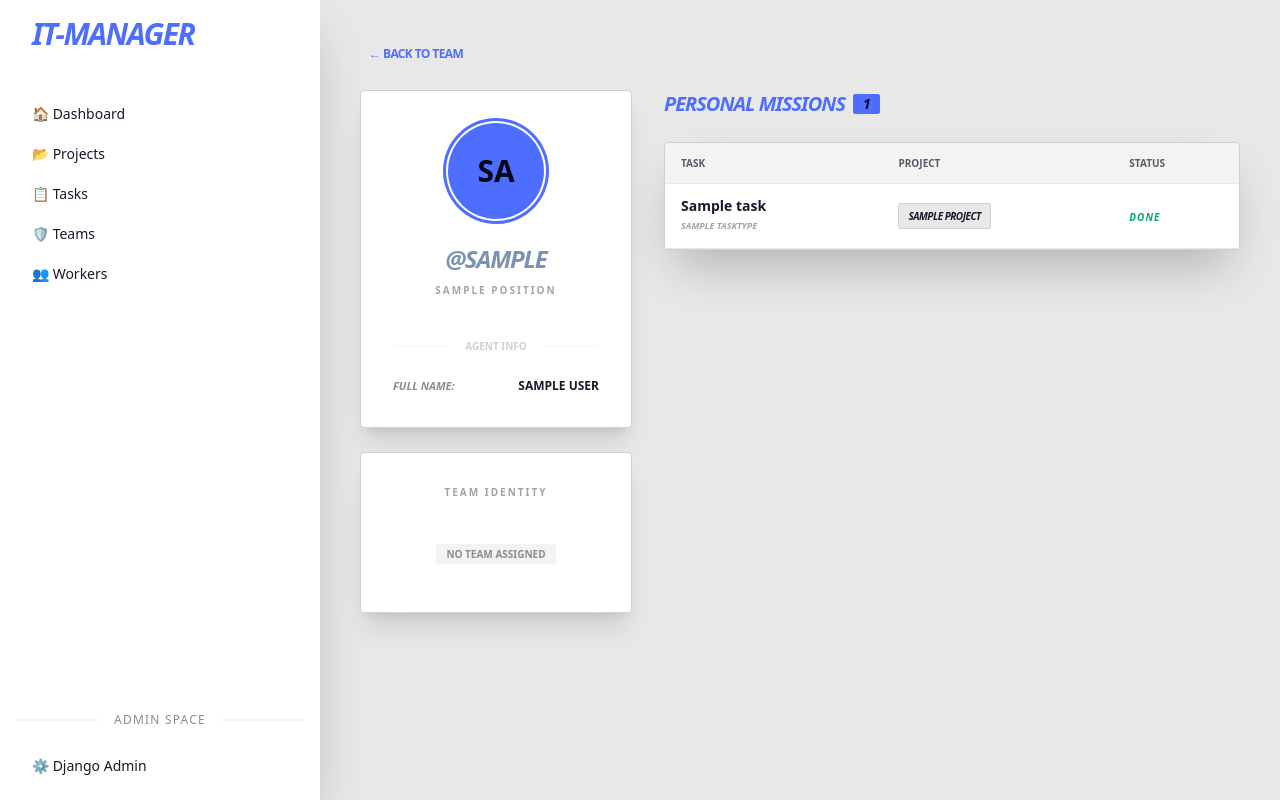
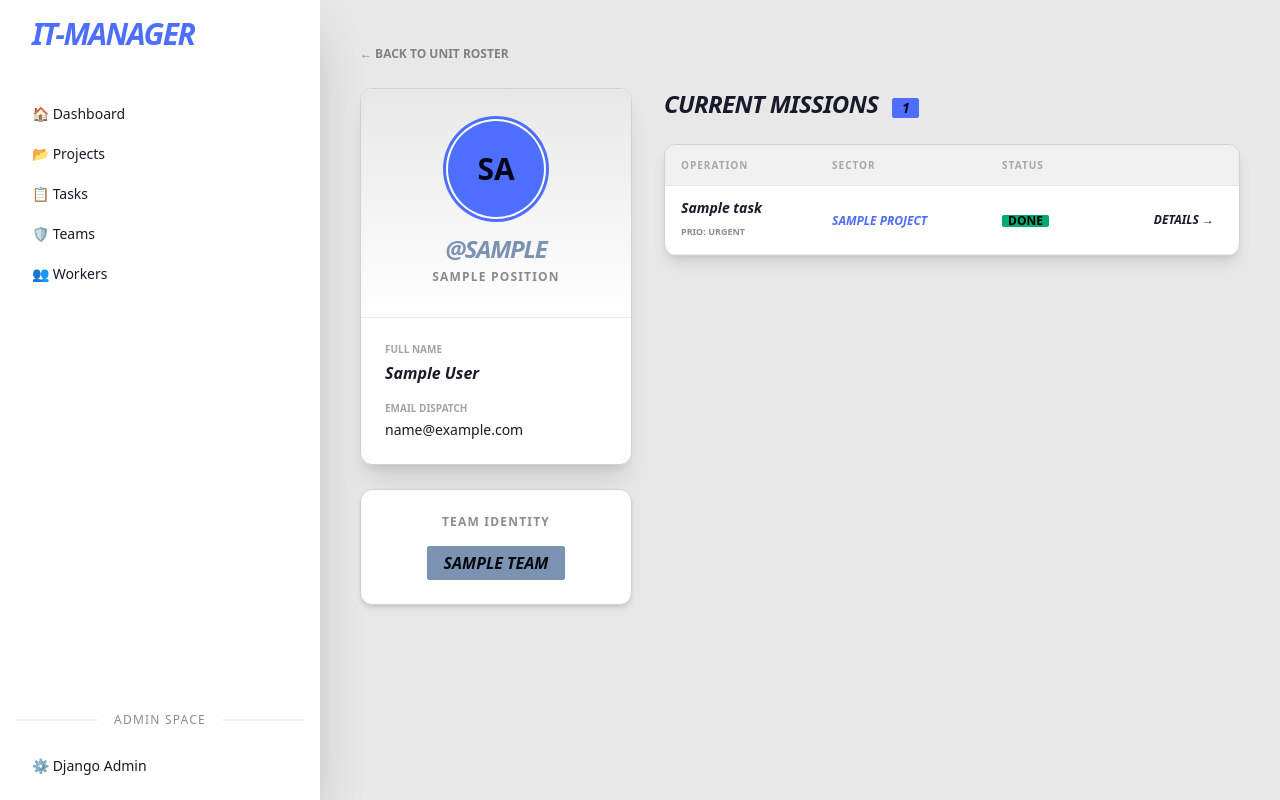
Before and after one commit to AlexMishKo/it-task-manager, a Django app: page /workers/1/ in a window 1280 px wide. Run offline with Django 5.2, Linux system fonts and the light colour scheme; tables that the repository leaves empty hold one stand-in row (values such as "Sample post"); parts of the project's set-up code (start-up, migrations or seed data) failed here and were passed over; some libraries are stand-ins or nearby versions.

Commit message:
feat teasm_detail_view

```diff
--- a/manager/urls.py
+++ b/manager/urls.py
@@ -7,6 +7,8 @@ from .views import (
     TaskDetailView,
     WorkerDetailView,
     TeamListView,
+    ProjectDetailView,
+    TeamDetailView,
 )
 
 urlpatterns = [
@@ -17,6 +19,8 @@ urlpatterns = [
     path("tasks/<int:pk>/", TaskDetailView.as_view(), name="task-detail"),
     path("workers/<int:pk>/", WorkerDetailView.as_view(), name="worker-detail"),
     path("teams/", TeamListView.as_view(), name="team-list"),
+    path("projects/<int:pk>/", ProjectDetailView.as_view(), name="project-detail"),
+    path("teams/<int:pk>", TeamDetailView.as_view(), name="team-detail"),
 ]
 
 app_name = "manager"
--- a/manager/views.py
+++ b/manager/views.py
@@ -1,3 +1,4 @@
+from django.db.models import Q
 from django.shortcuts import render
 from django.views import generic
 from .models import (
@@ -95,6 +96,15 @@ class WorkerDetailView(generic.DetailView):
             "teams__projects"
         )
 
+    def get_context_data(self, **kwargs):
+        context = super().get_context_data(**kwargs)
+        worker = self.object
+        all_missions = Task.objects.filter(
+            Q(assignees=worker) | Q(team__in=worker.teams.all())
+        ).distinct().select_related("project", "task_type")
+        context["all_missions"] = all_missions
+        return context
+
 
 class ProjectListView(generic.ListView):
     model = Project
@@ -115,6 +125,18 @@ class ProjectListView(generic.ListView):
         return context
 
 
+class ProjectDetailView(generic.DetailView):
+    model = Project
+    template_name = "manager/project_detail.html"
+    context_object_name = "project"
+
+    def get_queryset(self):
+        return Project.objects.prefetch_related(
+            "teams__workers",
+            "tasks__assignees",
+        )
+
+
 class TeamListView(generic.ListView):
     model = Team
     template_name = "manager/team_list.html"
@@ -123,3 +145,24 @@ class TeamListView(generic.ListView):
 
     def get_queryset(self):
         return Team.objects.prefetch_related("workers", "projects")
+
+
+class TeamDetailView(generic.DetailView):
+    model = Team
+    template_name = "manager/team_detail.html"
+    context_object_name = "team"
+
+    def get_queryset(self):
+        return Team.objects.prefetch_related(
+            "workers__position",
+            "projects"
+        )
+
+    def get_context_data(self, **kwargs):
+        context = super().get_context_data(**kwargs)
+        team = self.object
+
+        context["team_tasks"] = Task.objects.filter(team=team).select_related(
+            "project", "task_type"
+        )
+        return context
--- a/templates/manager/worker_detail.html
+++ b/templates/manager/worker_detail.html
@@ -1,119 +1,115 @@
 {% extends "base.html" %}
 
 {% block content %}
-<div class="max-w-5xl mx-auto">
 <div class="mb-6">
-        <a href="{% url 'manager:worker-list' %}" class="btn btn-ghost btn-xs font-black text-primary uppercase tracking-tighter">
-            ← Back to Team
+    <a href="{% url 'manager:worker-list' %}" class="text-xs font-bold uppercase opacity-50 hover:opacity-100 transition-opacity">
+        ← Back to unit roster
     </a>
 </div>
 
 <div class="grid grid-cols-1 lg:grid-cols-3 gap-8">
-        <div class="space-y-6">
-            <div class="card bg-base-100 shadow-xl border border-base-300">
-                <div class="card-body items-center text-center">
+    <div class="lg:col-span-1 space-y-6">
+        <div class="bg-base-100 border border-base-300 rounded-xl overflow-hidden shadow-xl">
+            <div class="p-8 text-center bg-gradient-to-b from-base-200 to-base-100">
                 <div class="avatar placeholder mb-4">
                     <div class="bg-primary text-primary-content rounded-full w-24 ring ring-primary ring-offset-base-100 ring-offset-2">
                         <span class="text-3xl font-black">{{ worker.username|slice:":2"|upper }}</span>
                     </div>
                 </div>
-                    <h2 class="text-2xl font-black italic uppercase tracking-tighter text-secondary">@{{ worker.username }}</h2>
-                    <p class="text-[10px] font-bold opacity-40 uppercase tracking-[0.2em] mb-4">
-                        {{ worker.position|default:"Specialist" }}
+                <h1 class="text-2xl font-black italic uppercase tracking-tighter text-secondary">
+                    @{{ worker.username }}
+                </h1>
+                <p class="text-xs font-bold opacity-50 uppercase tracking-widest mt-1">
+                    {{ worker.position.name|default:"Field Agent" }}
                 </p>
+            </div>
 
-                    <div class="divider uppercase text-[10px] opacity-20 font-black">Agent Info</div>
-
-                    <div class="w-full text-left space-y-3">
-                        <div class="flex justify-between items-center">
-                            <span class="text-[11px] font-bold opacity-50 uppercase italic">Full Name:</span>
-                            <span class="text-xs font-extrabold uppercase">{{ worker.first_name }} {{ worker.last_name }}</span>
+            <div class="p-6 border-t border-base-200">
+                <div class="space-y-4">
+                    <div>
+                        <span class="text-[10px] font-black opacity-40 uppercase block mb-1">Full Name</span>
+                        <p class="font-bold italic">{{ worker.first_name }} {{ worker.last_name }}</p>
+                    </div>
+                    <div>
+                        <span class="text-[10px] font-black opacity-40 uppercase block mb-1">Email Dispatch</span>
+                        <p class="text-sm">{{ worker.email|default:"No email secured" }}</p>
                     </div>
                 </div>
             </div>
         </div>
 
-            <div class="card bg-base-100 shadow-xl border border-base-300">
-                <div class="card-body">
-                    <h3 class="text-[10px] uppercase font-bold opacity-40 tracking-[0.2em] mb-4 text-center">Team Identity</h3>
-
-                    {% if worker.team %}
-                        <div class="flex flex-col items-center gap-3">
-                            <div class="text-lg font-black italic uppercase text-primary tracking-tighter">
-                                {{ worker.team.name }}
+        <div class="bg-base-100 border border-base-300 rounded-xl p-6 shadow-md">
+            <h3 class="text-xs font-black opacity-50 uppercase tracking-widest mb-4 text-center">Team Identity</h3>
+            <div class="flex flex-wrap gap-2 justify-center">
+                {% for team in worker.teams.all %}
+                    {# Посилання на деталі команди #}
+                    <a href="{% url 'manager:team-detail' team.id %}"
+                       class="badge badge-secondary badge-lg font-black italic uppercase p-4 hover:scale-105 transition-transform">
+                        {{ team.name }}
+                    </a>
+                {% empty %}
+                    <div class="text-center py-4 opacity-30 italic text-sm border-2 border-dashed border-base-300 w-full rounded-lg">
+                        NO TEAM ASSIGNED
                     </div>
-
-                            <div class="divider h-1 opacity-10"></div>
-
-                            <div class="w-full">
-                                <span class="text-[10px] font-bold opacity-50 uppercase italic mb-2 block text-center">Team Projects:</span>
-                                <div class="flex flex-wrap justify-center gap-2">
-                                    {% for project in worker.team.projects.all %}
-                                        <span class="badge badge-outline border-base-300 text-[10px] font-black py-3 uppercase tracking-tighter italic shadow-sm">
-                                            🚀 {{ project.name }}
-                                        </span>
-                                    {% empty %}
-                                        <span class="text-[10px] italic opacity-40 uppercase">No active projects</span>
                 {% endfor %}
             </div>
         </div>
     </div>
-                    {% else %}
-                        <div class="text-center py-4">
-                            <span class="badge badge-ghost font-bold text-[10px] opacity-50 uppercase">No Team Assigned</span>
+
+    <div class="lg:col-span-2">
+        <div class="flex justify-between items-center mb-6">
+            <h2 class="text-2xl font-black italic uppercase tracking-tight">
+                Current Missions
+                <span class="ml-2 badge badge-primary font-black">{{ all_missions.count }}</span>
+            </h2>
         </div>
+
+        <div class="overflow-x-auto bg-base-100 border border-base-300 rounded-xl shadow-lg">
+            <table class="table table-zebra w-full">
+                <thead>
+                    <tr class="bg-base-200 text-[10px] font-black uppercase tracking-widest opacity-60">
+                        <th>Operation</th>
+                        <th>Sector</th>
+                        <th>Status</th>
+                        <th></th>
+                    </tr>
+                </thead>
+                <tbody>
+                    {# Використовуємо all_missions з контексту (який ми налаштували у views.py) #}
+                    {% for task in all_missions %}
+                    <tr class="hover:bg-base-200/50 transition-colors">
+                        <td>
+                            <div class="flex flex-col">
+                                <span class="font-bold italic">{{ task.name }}</span>
+                                <div class="flex gap-2 items-center mt-1">
+                                    <span class="text-[9px] font-black opacity-50 uppercase">Prio: {{ task.priority }}</span>
+                                    {# Мітка для командних завдань #}
+                                    {% if worker not in task.assignees.all %}
+                                        <span class="badge badge-xs badge-secondary font-black text-[8px] uppercase">Team Mission</span>
                                     {% endif %}
                                 </div>
                             </div>
-        </div>
-
-        <div class="lg:col-span-2 space-y-6">
-            <h3 class="text-xl font-black italic uppercase tracking-tighter text-primary flex items-center gap-2">
-                Personal Missions
-                <div class="badge badge-primary font-black italic">{{ worker.tasks.count }}</div>
-            </h3>
-
-            <div class="overflow-x-auto bg-base-100 rounded-box shadow-2xl border border-base-300">
-                <table class="table w-full">
-                    <thead class="bg-base-200/50">
-                        <tr class="text-[10px] uppercase font-black text-base-content/70">
-                            <th>Task</th>
-                            <th>Project</th>
-                            <th>Status</th>
-                        </tr>
-                    </thead>
-                    <tbody class="divide-y divide-base-200">
-                        {% for task in worker.tasks.all %}
-                        <tr class="hover:bg-base-200/30 transition-colors text-sm">
-                            <td>
-                                <a href="{% url 'manager:task-detail' pk=task.id %}" class="hover:text-primary transition-colors">
-                                    <div class="font-extrabold">{{ task.name }}</div>
-                                </a>
-                                <div class="text-[9px] uppercase font-bold opacity-40 italic">{{ task.task_type.name }}</div>
                         </td>
                         <td>
-                                <span class="badge badge-ghost border-base-300 text-[10px] font-bold py-3 uppercase tracking-tighter italic">
-                                    {{ task.project.name|default:"Internal" }}
-                                </span>
+                            <a href="{% url 'manager:project-detail' task.project.id %}" class="text-xs font-bold text-primary hover:underline uppercase italic">
+                                {{ task.project.name|default:"Independent" }}
+                            </a>
                         </td>
                         <td>
                             {% if task.is_completed %}
-                                    <span class="text-success font-black text-[10px] italic uppercase tracking-widest">Done</span>
+                                <span class="badge badge-success badge-xs font-black uppercase">Done</span>
                             {% else %}
-                                    <div class="flex items-center gap-2">
-                                        <span class="relative flex h-2 w-2">
-                                            <span class="animate-ping absolute inline-flex h-full w-full rounded-full bg-info opacity-75"></span>
-                                            <span class="relative inline-flex rounded-full h-2 w-2 bg-info"></span>
-                                        </span>
-                                        <span class="text-[10px] font-black italic text-info uppercase tracking-widest">Active</span>
-                                    </div>
+                                <span class="badge badge-warning badge-xs font-black uppercase">Active</span>
                             {% endif %}
                         </td>
+                        <th class="text-right">
+                            <a href="{% url 'manager:task-detail' task.id %}" class="btn btn-ghost btn-xs italic font-black uppercase">Details →</a>
+                        </th>
                     </tr>
                     {% empty %}
                     <tr>
-                            <td colspan="3" class="text-center py-10 opacity-30 italic font-bold">
-                                No active missions for this agent.
+                        <td colspan="4" class="text-center py-12 opacity-30 italic font-bold uppercase tracking-widest">
+                            No active missions detected.
                         </td>
                     </tr>
                     {% endfor %}
@@ -122,5 +118,4 @@
         </div>
     </div>
 </div>
-</div>
 {% endblock %}
```
Also changed, not shown: templates/manager/project_detail.html (added, +88 -0 lines), templates/manager/project_list.html (+15 -17 lines), templates/manager/task_detail.html (+88 -52 lines), templates/manager/team_detail.html (added, +45 -0 lines), templates/manager/team_list.html (+46 -12 lines). Lines whose indentation alone changed are shown as unchanged.
